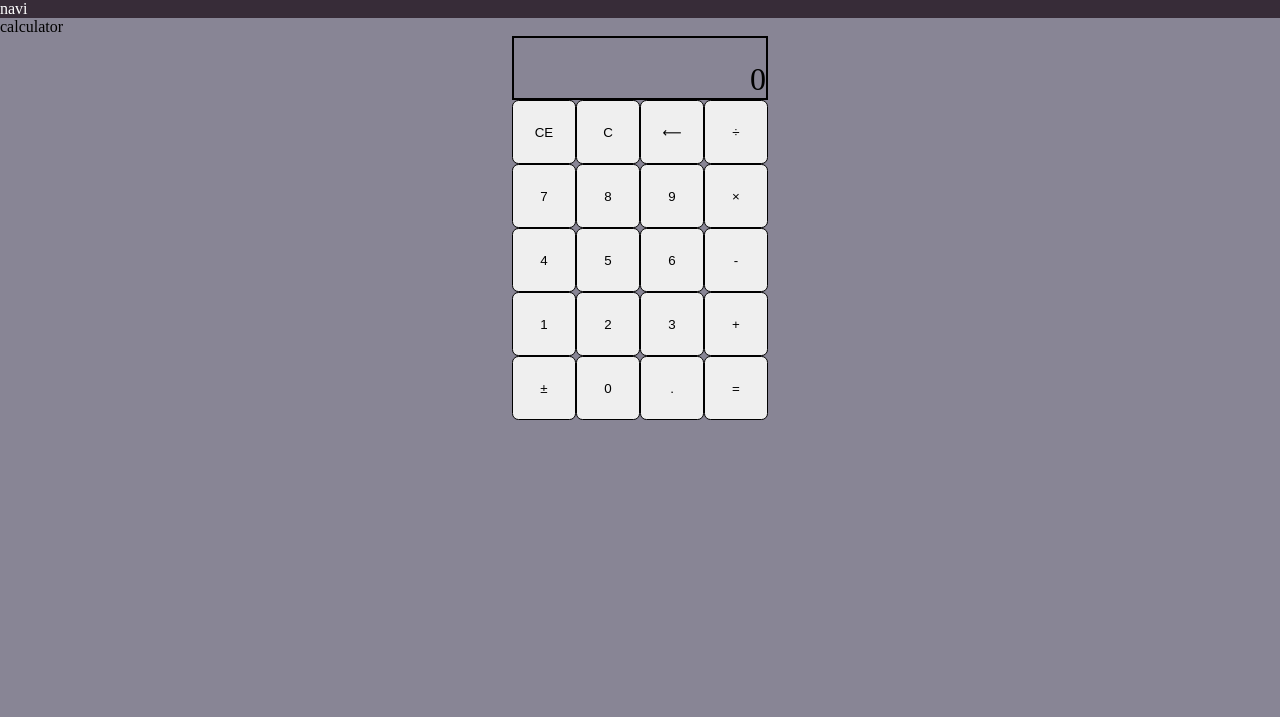
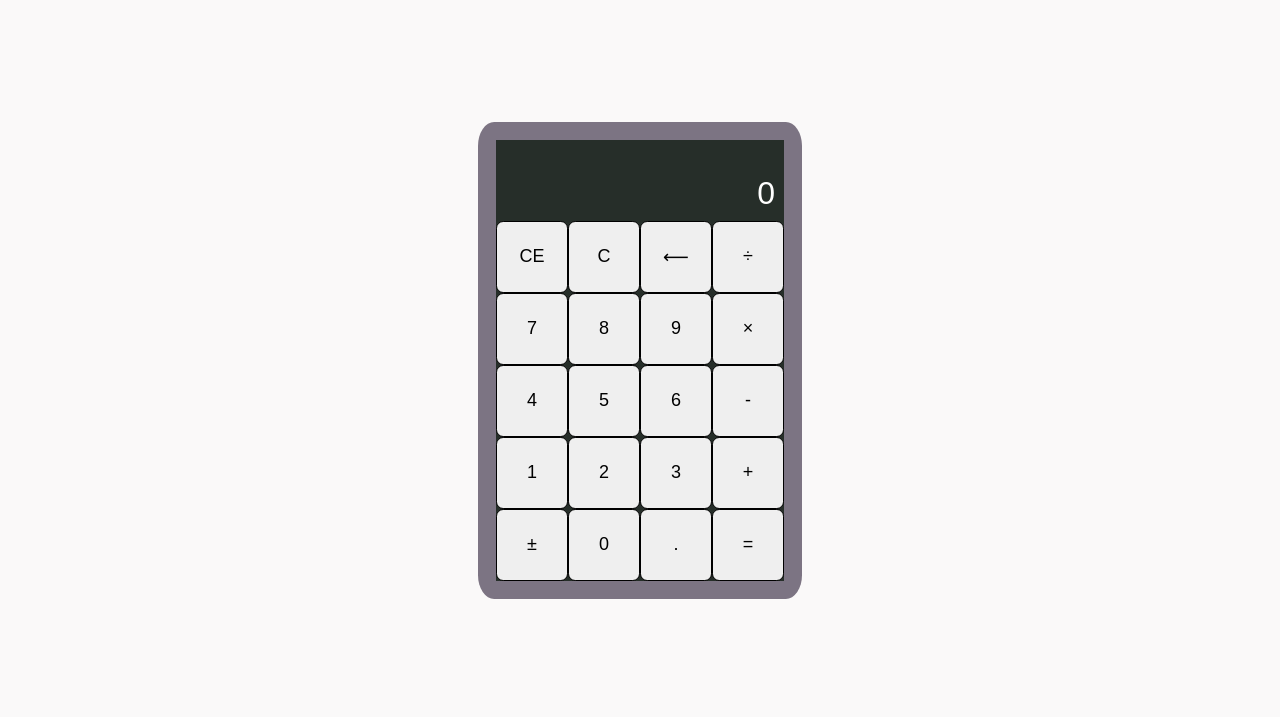
Before and after one commit to mmracho/odin-calculator, a plain HTML site: page index.html in a window 1280 px wide. Shown: the top 717 px of the page. Drawn offline with Linux system fonts and the light colour scheme.

Commit message:
Finalize theme

```diff
--- a/css/index.css
+++ b/css/index.css
@@ -3,12 +3,14 @@
   padding: 0;
   border: 0px solid red;
   box-sizing: border-box;
+  font-size: large;
+  font-family: Arial, Helvetica, sans-serif;
 }
 
 body {
   display: flex;
   flex-direction: column;
-  background-color: #888595;
+  background-color: #FAF9F9;
 }
 
 header {
@@ -17,6 +19,9 @@ header {
 }
 
 .main-content {
+  display: flex;
+  justify-content: center;
+  align-items: center;
   height: 90vh;
 }
 
@@ -25,27 +30,33 @@ header {
   flex-direction: column;
   justify-content: center;
   align-items: center;
+  padding: 1rem;
+  background-color: #7C7483;
+  border-radius: 5%;
 }
 
 #calc-display {
+  background-color: #262E29;
   width: 16rem;
-  height: 4rem;
+  height: 4.5rem;
   box-sizing: border-box;
-  border: 2px solid black;
   text-align: right;
   display: flex;
   flex-direction: column;
+  color: white;
+  padding: 0.5rem;
 }
 
 #current-input {
   flex: 2;
   display: flex;
   font-size: xx-large;
-  justify-content:flex-end;
+  justify-content: flex-end;
   align-items: flex-end;
 }
 
 #calc-buttons {
+  background-color: #262E29;
   display: grid;
   grid-template-columns: auto auto auto auto;
 }
@@ -69,7 +80,7 @@ header {
 
 
 footer {
-  background-color: #372C38;
+  background-color: #262E29;
   color: white;
   height: 10vh;
   display: flex;
--- a/index.html
+++ b/index.html
@@ -12,8 +12,8 @@
 </head>
 
 <body>
-  <header>navi</header>
-  <div class="main-content">calculator
+  <header></header>
+  <div class="main-content">
     <div class="calculator">
       <div id="calc-display" class="calc-display">
         <div id="operating">operating</div>
```
